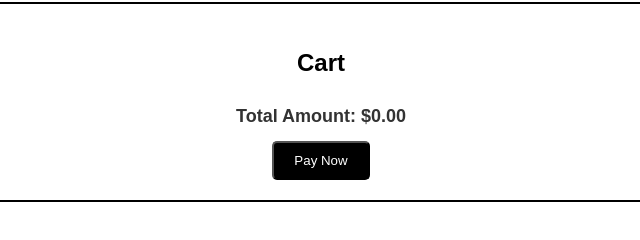
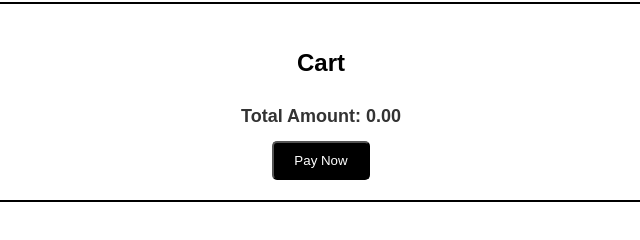
Before and after one commit to Vighneshshetty002/Hotel-Demo, a plain HTML site: page cart.html in a window 1280 px wide. Shown: the part 120-360 px from the top of the page, 319-959 px from the left. Drawn offline with Linux system fonts and the light colour scheme.

Commit message:
Update cart.html

```diff
--- a/cart.html
+++ b/cart.html
@@ -82,8 +82,9 @@
     // Display total amount
     const totalAmount = calculateTotalAmount(cartItems);
     const totalAmountElement = document.querySelector('.total-amount');
-            totalAmountElement.textContent = `Total Amount: $${totalAmount.toFixed(2)}`;
+    totalAmountElement.textContent = `Total Amount: ${totalAmount.toFixed(2)}`; // Removed the dollar sign
 }
+
 
         function calculateTotalAmount(cartItems) {
             let totalAmount = 0;
```
Lines whose indentation alone changed are shown as unchanged.
